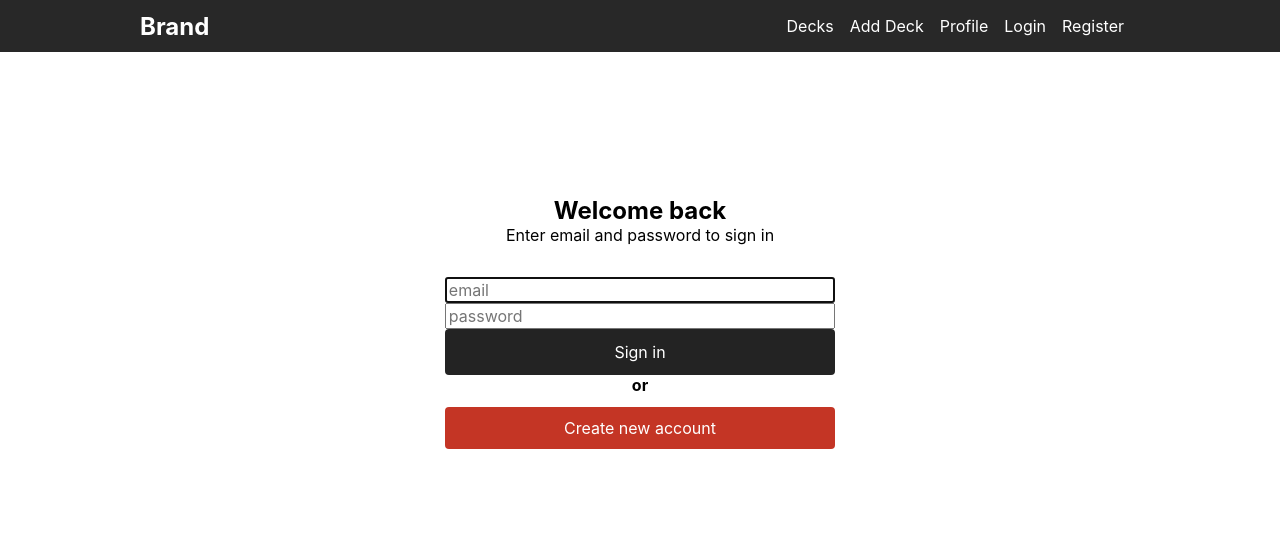
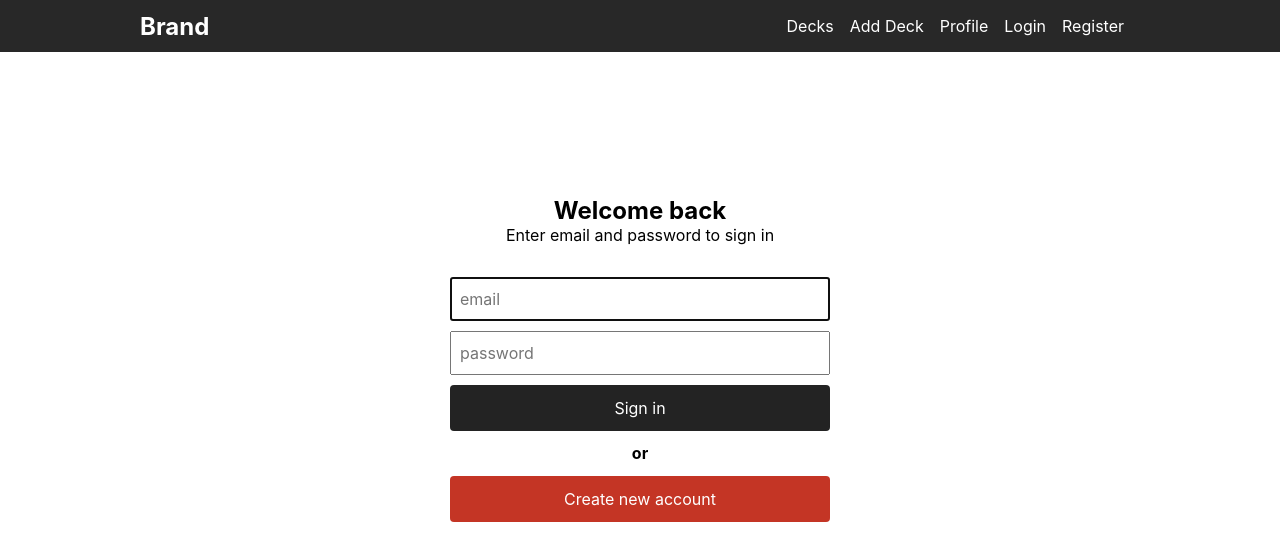
Before and after one commit to nassorc/blue-cobalt-flashcard-client, a React (Create React App) app: page /login in a window 1280 px wide. Shown: the top 560 px of the page. Built offline with nearby package versions, Linux system fonts and the light colour scheme.

Commit message:
Added styled-components library, added /components/styles directory to store styled react compoents. Updated Login and Register page to use styled comonents.

```diff
--- a/src/assets/styles.module.css
+++ b/src/assets/styles.module.css
@@ -93,19 +93,19 @@ input:not(input[type="submit"]) {
   padding-left: 1rem;
   font-size: 1rem;
 } */
-form {
+/* form {
   display: flex;
   flex-direction: column;
-}
-.formContainer {
+} */
+/* .formContainer {
   margin-top: 8rem;
   margin-inline: auto;
   padding-block: 1rem;
-  max-width: 480px;
-}
-.formContainer > * {
+  max-width: 380px;
+} */
+/* .formContainer > * {
   margin-inline: 2.8rem;
-}
+} */
 .formContainer-header,
 .formContainer-footer {
   text-align: center;
@@ -140,7 +140,7 @@ form {
 }
 .or {
   text-align: center;
-  margin-bottom: 0.8rem;
+  margin-block: 0.8rem;
   font-weight: bold;
 }
 
@@ -161,7 +161,7 @@ form {
 }
 .deck {
   position: relative;
-  background-image: url("https://picsum.photos/400/200");
+  /* background-image: url("https://picsum.photos/400/200"); */
   background-position: top;
   background-repeat: no-repeat;
   background-size: contain;
--- /dev/null
+++ b/src/components/styles/Button.styled.js
@@ -0,0 +1,21 @@
+import styled from 'styled-components';
+
+export const Button = styled.button`
+    --primary-color: rgb(35,35,35);
+    --secondary-color: rgb(196, 53, 37);
+    appearance: none;
+    border: none;
+    background-color: ${props => props.bg ? props.bg : 'white'};
+    padding-block: 0.8rem;
+    cursor: pointer;
+    border-radius: 4px;
+    color: ${props => props.color ? props.color : 'black'};
+
+    &:hover {
+        opacity: 90%;
+    }
+`
+export const ButtonSm = styled(Button)`
+    padding: 3px 8px;
+    border: 1px solid black;
+`
--- /dev/null
+++ b/src/components/styles/Form.styled.js
@@ -0,0 +1,12 @@
+import styled from 'styled-components';
+
+export const FormContainer = styled.section`
+    margin-top: 8rem;
+    margin-inline: auto;
+    padding-block: 1rem;
+    max-width: 380px;
+`
+export const Form = styled.form`
+    display: flex;
+  flex-direction: column;
+`
--- /dev/null
+++ b/src/components/styles/Input.styled.js
@@ -0,0 +1,6 @@
+import styled from 'styled-components';
+
+export const Input = styled.input`
+    padding: 10px 8px;
+    margin-bottom: 10px;
+`
--- a/src/pages/Login/LoginPage.js
+++ b/src/pages/Login/LoginPage.jsx
@@ -3,6 +3,11 @@ import AuthContext from '../../context/AuthContext';
 import styles from '../../assets/styles.module.css';
 import { useNavigate } from 'react-router-dom';
 import FormNotification from '../../components/FormNotification';
+
+import {Input} from '../../components/styles/Input.styled';
+import {FormContainer, Form} from '../../components/styles/Form.styled';
+import { Button } from '../../components/styles/Button.styled';
+
 
 export default function LoginPage() {
 	const authContext = useContext(AuthContext);
@@ -57,14 +62,14 @@ export default function LoginPage() {
 	};
 	return (
 		<>
-			<div className={styles.formContainer}>
+			<FormContainer>
 				<div className={styles['formContainer-header']}>
 					<h2>Welcome back</h2>
 					<p>Enter email and password to sign in</p>
 				</div>
 				{responseMsg ? <FormNotification msg={responseMsg} /> : null}
-				<form onSubmit={handleLoginSubmit}>
-					<input
+				<Form onSubmit={handleLoginSubmit}>
+					<Input
 						type="email"
 						placeholder="email"
 						autoComplete="off"
@@ -75,7 +80,7 @@ export default function LoginPage() {
 						}}
 						required
 					/>
-					<input
+					<Input
 						type="password"
 						placeholder="password"
 						value={password}
@@ -84,18 +89,26 @@ export default function LoginPage() {
 						}}
 						required
 					/>
-					<input type="submit" value="Sign in" className={styles['login-button']} onSubmit={handleLoginSubmit}/>
+					<Button
+						bg="var(--primary-color)"
+						color= "white"
+						type="submit"
+						onSubmit={handleLoginSubmit}
+					>
+						Sign in
+					</Button>
 					<div className={styles['or']}>or</div>
-					<button
-						className={styles['register-button']}
+					<Button
+						bg="var(--secondary-color)"
+						color="white"
 						onClick={(e) => {
 							navigate('/register')
 						}}
 					>
 						Create new account
-					</button>
-				</form>
-			</div>
+					</Button>
+				</Form>
+			</FormContainer>
 		</>
 	);
 }
--- a/src/pages/Register/RegisterPage.jsx
+++ b/src/pages/Register/RegisterPage.jsx
@@ -1,6 +1,11 @@
 import { useState } from 'react';
 import styles from '../../assets/styles.module.css';
 import { Link } from 'react-router-dom';
+import {Input} from '../../components/styles/Input.styled';
+import {FormContainer, Form} from '../../components/styles/Form.styled';
+import { Button } from '../../components/styles/Button.styled';
+
+
 export default function RegisterPage() {
 	const [email, setEmail] = useState('');
 	const [password, setPassword] = useState('');
@@ -30,13 +35,13 @@ export default function RegisterPage() {
 	return (
 		<>
 			{responseMsg ? <h4>{responseMsg}</h4> : null}
-			<div className={styles.formContainer}>
+			<FormContainer>
 				<div className={styles['formContainer-header']}>
 					<h2>Register</h2>
 					<p>Enter information to create an account</p>
 				</div>
-				<form onSubmit={handleRegisterSubmit}>
-					<input
+				<Form onSubmit={handleRegisterSubmit}>
+					<Input
 						type="text"
 						placeholder="first name"
 						value={first}
@@ -44,7 +49,7 @@ export default function RegisterPage() {
 							setFirst(e.target.value);
 						}}
 					/>
-					<input
+					<Input
 						type="text"
 						placeholder="last name"
 						value={last}
@@ -52,7 +57,7 @@ export default function RegisterPage() {
 							setLast(e.target.value);
 						}}
 					/>
-					<input
+					<Input
 						type="email"
 						placeholder="email"
 						value={email}
@@ -60,7 +65,7 @@ export default function RegisterPage() {
 							setEmail(e.target.value);
 						}}
 					/>
-					<input
+					<Input
 						type="password"
 						placeholder="password"
 						value={password}
@@ -68,12 +73,12 @@ export default function RegisterPage() {
 							setPassword(e.target.value);
 						}}
 					/>
-					<button type="submit" className={styles['register-button']}>Create new account</button>
+					<Button bg="var(--secondary-color)" color="white" type="submit">Create new account</Button>
 					<div className={styles['formContainer-footer']}>
 						<div style={{marginTop:'1rem'}}>Have an account? <Link to="/login" style={{color: 'var(--secondary-color)', textDecoration: 'underline'}}>Sign in</Link></div>
 					</div>
-				</form>
-			</div>
+				</Form>
+			</FormContainer>
 		</>
 	);
 }
```
